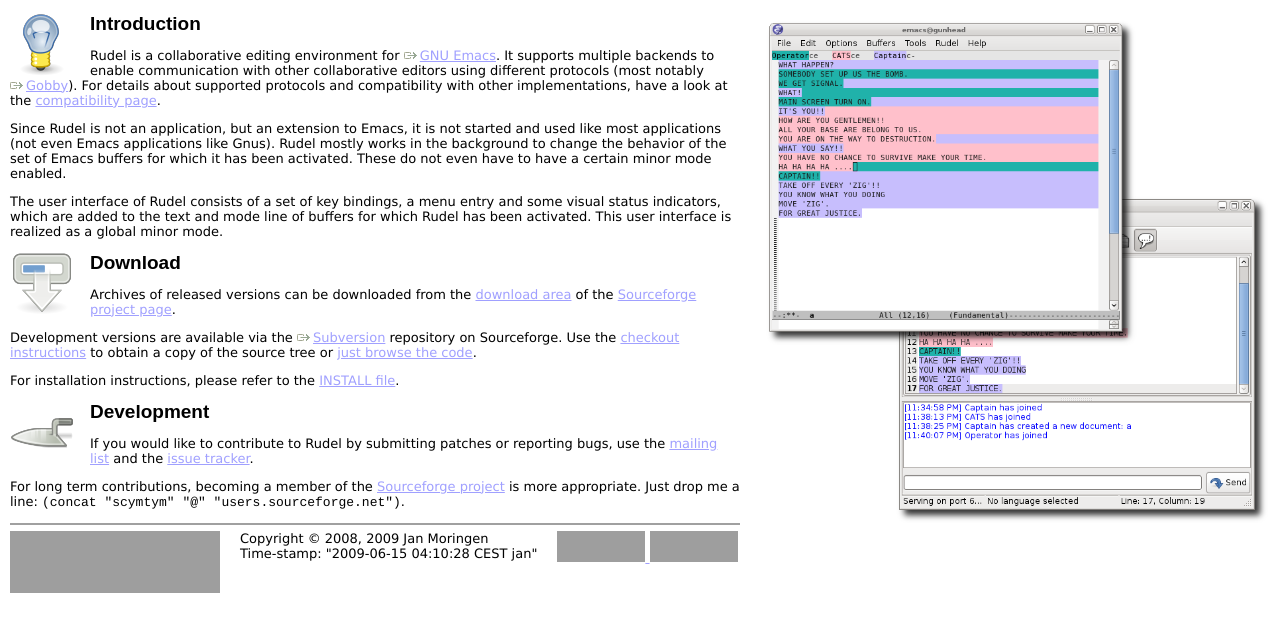
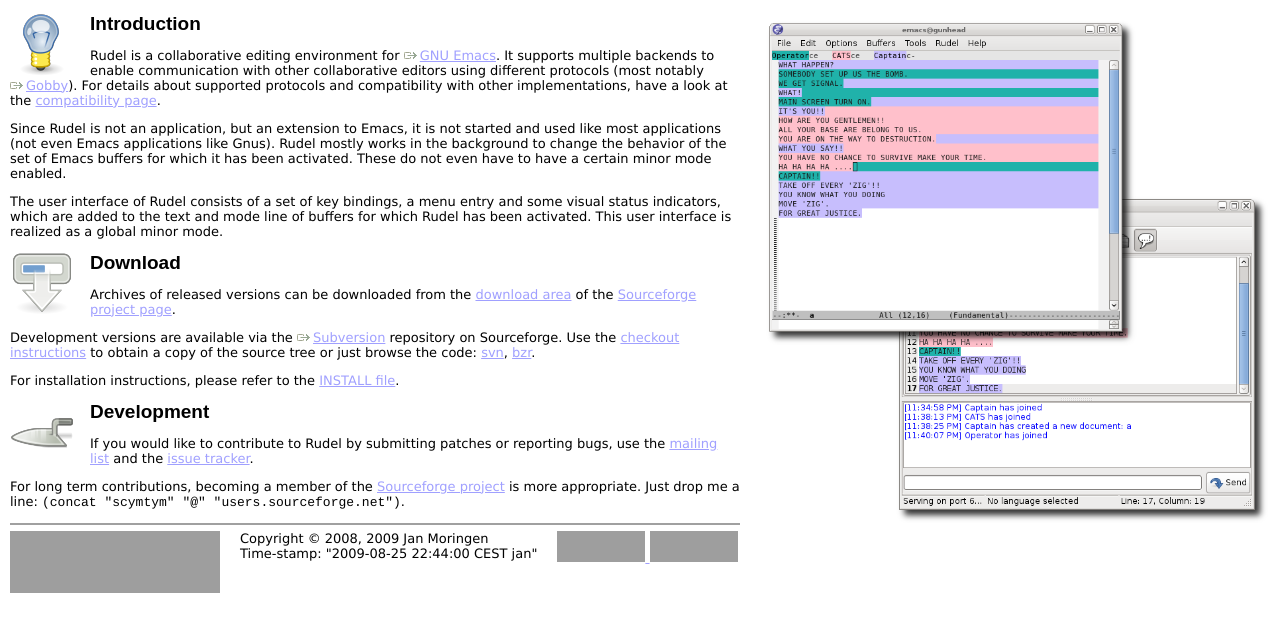
Before and after one commit to svn2github/rudel-code, a plain HTML site: page www/index.html in a window 1280 px wide. Drawn offline with Linux system fonts and the light colour scheme; grey boxes are pictures that could not be loaded.

Commit message:
* www/index.html (Download): changed link to source; add browse source   link for bzr
git-svn-id: https://svn.code.sf.net/p/rudel/code@29 694b31df-dcbb-44e8-af88-74c7ea918228

```diff
--- a/www/index.html
+++ b/www/index.html
@@ -82,14 +82,16 @@
     </p>
 
     <p>
-      Development versions are available via the <a
-      class="external-link"
+      Development versions are available via
+      the <a class="external-link"
       href="http://subversion.tigris.org/">Subversion</a> repository
-      on Sourceforge. Use the <a
-      href="http://sourceforge.net/scm/?type=svn&amp;group_id=249139">
+      on Sourceforge. Use
+      the <a href="http://sourceforge.net/projects/rudel/develop">
       checkout instructions</a> to obtain a copy of the source tree or
-      <a href="http://rudel.svn.sourceforge.net/viewvc/rudel/"> just
-      browse the code</a>.
+      just browse the
+      code: <a href="http://rudel.svn.sourceforge.net/viewvc/rudel/">
+      svn</a>,
+      <a href="http://rudel.bzr.sourceforge.net/bzr/rudel">bzr</a>.
     </p>
 
     <p>
@@ -138,7 +140,7 @@
       </a>
       <div style="float: left; padding-right: 20px;">
 	Copyright &copy; 2008, 2009 Jan Moringen<br/>
-	Time-stamp: "2009-06-15 04:10:28 CEST jan"
+	Time-stamp: "2009-08-25 22:44:00 CEST jan"
       </div>
       <a href="http://validator.w3.org/check?uri=referer">
 	<img style=" width: 88px; height: 31px; border: 0px;"
```
